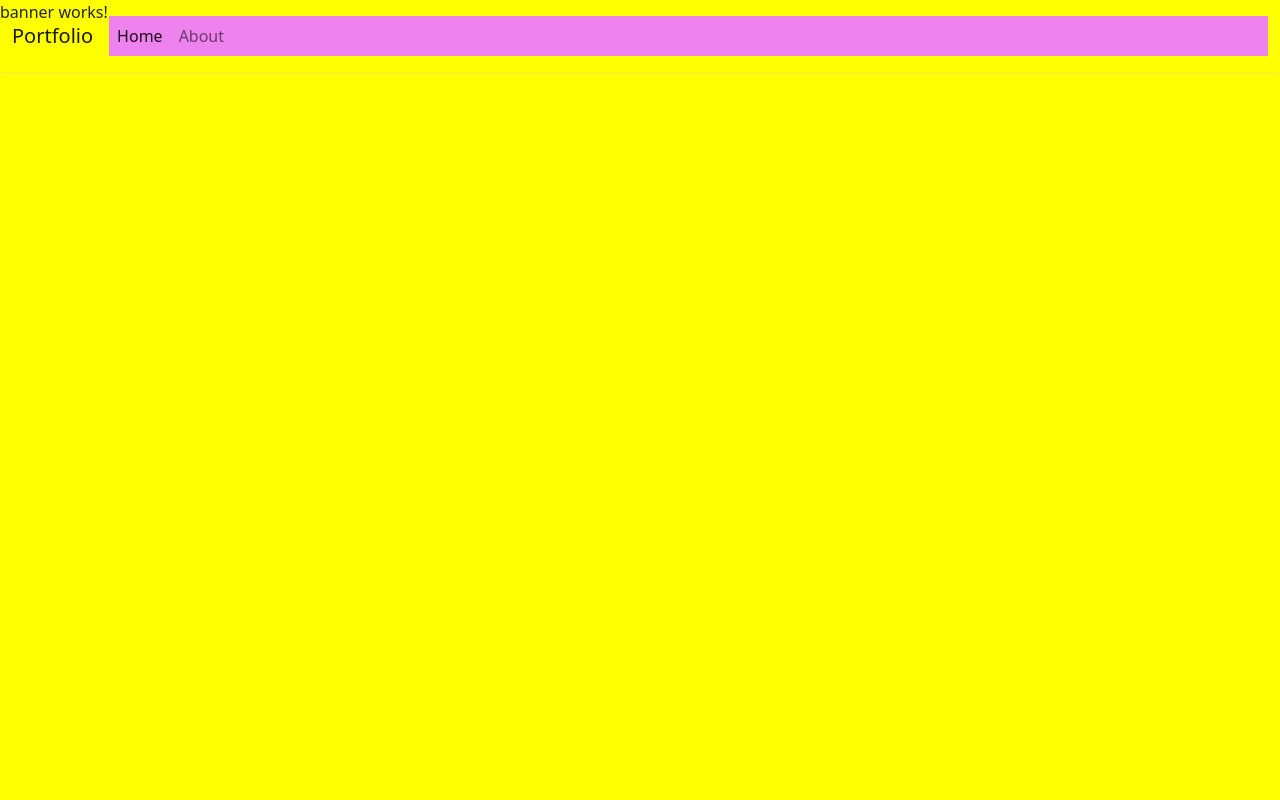
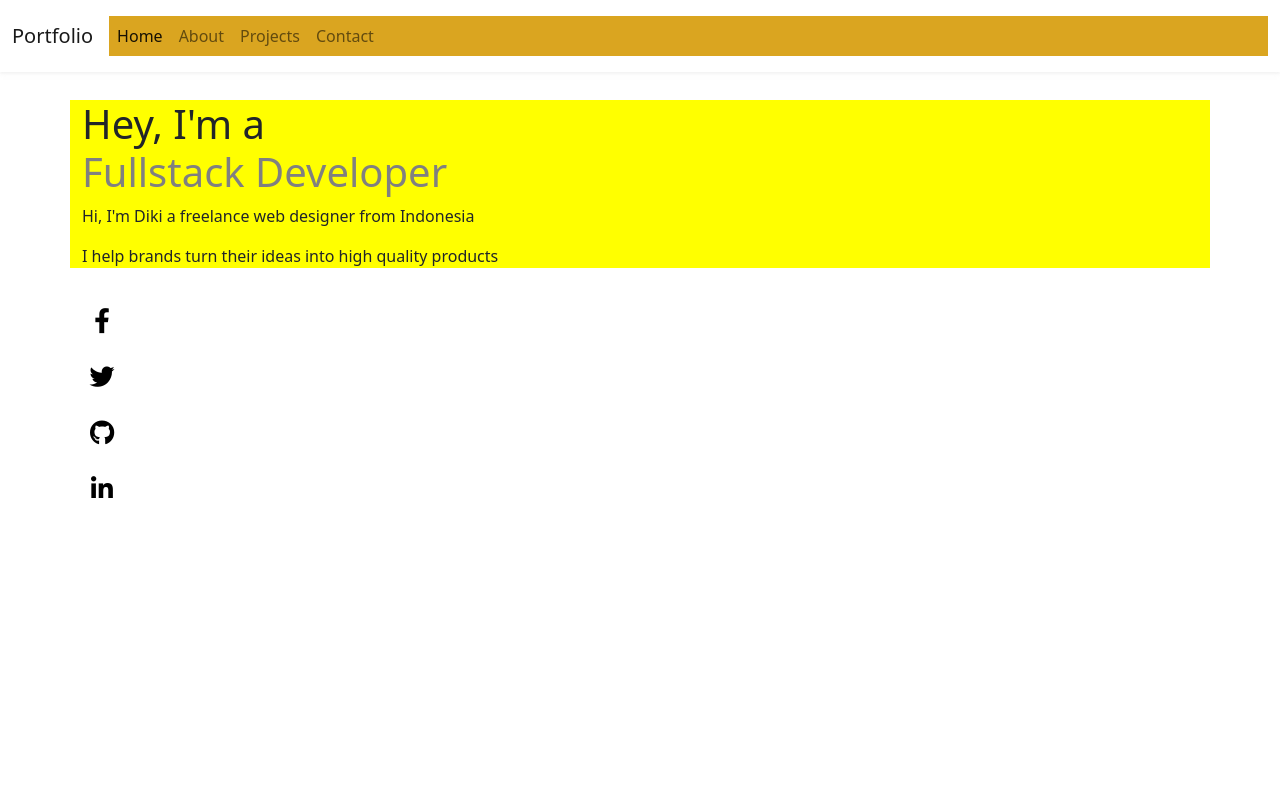
Before and after one commit to dikiamust/web-portfolio, an Angular app: page /home/home in a window 1280 px wide. Shown: the top 800 px of the page. Built offline with nearby package versions, Linux system fonts and the light colour scheme.

Commit message:
banner added

```diff
--- a/src/app/home/banner/banner.component.css
+++ b/src/app/home/banner/banner.component.css
@@ -1,4 +1,26 @@
-p {
+@import url("https://fonts.googleapis.com/css2?family=Montserrat:wght@300;400;500;600;700&display=swap");
+
+div.container.banner {
   background-color: yellow;
-  height: 2000px;
 }
+
+div.container.banner h1 {
+  margin-top: 100px;
+}
+
+div.container.banner small {
+  margin-top: 100px;
+  color: aqua;
+}
+
+div.container.banner h1 span {
+  color: grey;
+  /* border-bottom: 2px solid grey;
+  padding-bottom: 6px; */
+}
+
+div.container.banner h1 span:hover {
+  color: black;
+  border-bottom: 2px solid black;
+  padding-bottom: 6px;
+}
--- a/src/app/home/banner/banner.component.html
+++ b/src/app/home/banner/banner.component.html
@@ -1 +1,6 @@
-<p>banner works!</p>
+<div class="container banner">
+  <!-- <small>NICE TO MEET YOU</small> -->
+  <h1>Hey, I'm a <br /><span>Fullstack Developer</span></h1>
+  <p>Hi, I'm Diki a freelance web designer from Indonesia</p>
+  <p>I help brands turn their ideas into high quality products</p>
+</div>
--- a/src/app/shared/footer/footer.component.css
+++ b/src/app/shared/footer/footer.component.css
@@ -0,0 +1,16 @@
+a {
+  margin-top: 16px;
+  display: flex;
+  justify-content: center;
+  align-items: center;
+  background: rgba(255, 255, 255, 0.1);
+  margin-right: 8px;
+  border-radius: 50%;
+  width: 40px;
+  height: 40px;
+  text-decoration: none;
+}
+
+a:hover {
+  background-color: silver;
+}
--- a/src/app/shared/footer/footer.component.html
+++ b/src/app/shared/footer/footer.component.html
@@ -1 +1,19 @@
-<p>footer works!</p>
+<div class="container text-center" style="color: white">
+  <div class="row d-flex align-items-center">
+    <div class="col-12 text-center" style="color: white; font-size: 25px">
+      <a href="https://www.facebook.com/diki.a.mustaqim"
+        ><i class="fab fa-facebook-f" style="margin: 10px; color: black"></i
+      ></a>
+      <a href="#"
+        ><i class="fab fa-twitter" style="margin: 10px; color: black"></i
+      ></a>
+      <a href="https://github.com/dikiamust"
+        ><i class="fab fa-github" style="margin: 10px; color: black"></i
+      ></a>
+      <a href="#"
+        ><i class="fab fa-linkedin-in" style="margin: 10px; color: black"></i
+      ></a>
+    </div>
+  </div>
+  <i>Copyright-2021</i>
+</div>
--- a/src/app/shared/navigation/navigation.component.css
+++ b/src/app/shared/navigation/navigation.component.css
@@ -18,7 +18,7 @@ nav div.container-fluid {
 }
 
 nav div.container-fluid div.collapse.navbar-collapse {
-  background-color: violet;
+  background-color: goldenrod;
   margin-left: 0 auto !important;
 }
 
--- a/src/app/shared/navigation/navigation.component.html
+++ b/src/app/shared/navigation/navigation.component.html
@@ -16,6 +16,8 @@
       <div class="navbar-nav ml-auto">
         <a class="nav-link active" aria-current="page" href="#">Home</a>
         <a class="nav-link" href="#">About</a>
+        <a class="nav-link" href="#">Projects</a>
+        <a class="nav-link" href="#">Contact</a>
       </div>
     </div>
   </div>
--- a/src/index.html
+++ b/src/index.html
@@ -13,6 +13,11 @@
       integrity="sha384-+0n0xVW2eSR5OomGNYDnhzAbDsOXxcvSN1TPprVMTNDbiYZCxYbOOl7+AMvyTG2x"
       crossorigin="anonymous"
     />
+
+    <link
+      rel="stylesheet"
+      href="https://cdnjs.cloudflare.com/ajax/libs/font-awesome/5.15.2/css/all.min.css"
+    />
   </head>
   <body>
     <app-root></app-root>
```
